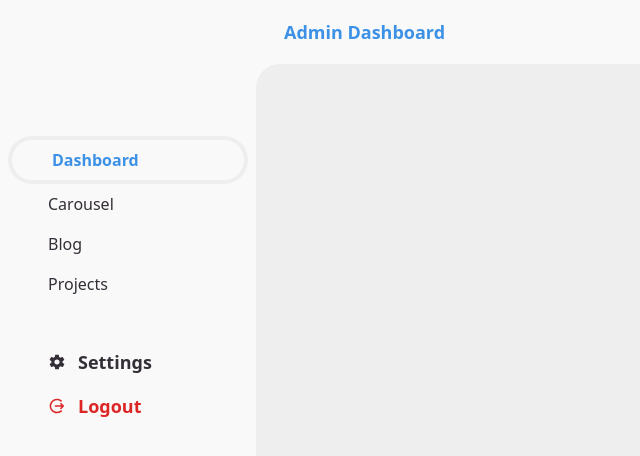
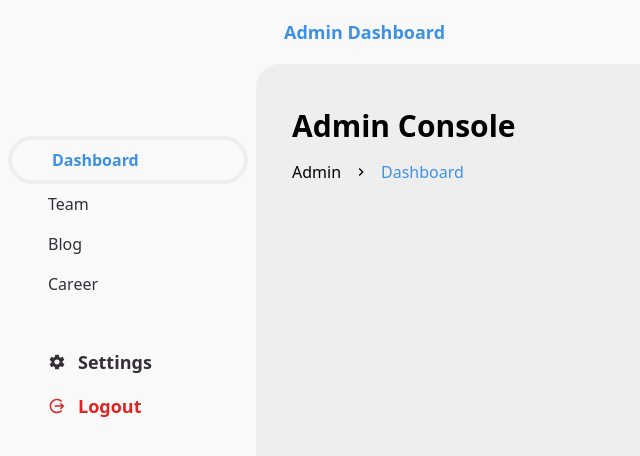
Before and after one commit to Fica-Web/FicaAds, a React (Vite) app in the folder frontend/: page /admin in a window 1280 px wide. Shown: the top 456 px of the page, without its empty margins (0-640 px from the left). Built offline with nearby package versions, Linux system fonts and the light colour scheme.

Commit message:
reusable admin title card

```diff
--- /dev/null
+++ b/frontend/src/admin/components/reusable/AdminTitleCard.jsx
@@ -0,0 +1,23 @@
+import React from 'react';
+import { MdOutlineKeyboardArrowRight } from "react-icons/md";
+
+const AdminTitleCard = ({ title }) => {
+    return (
+        <div className='my-5 px-3 '>
+            <h2 className='text-3xl font-semibold'>
+                Admin Console
+            </h2>
+            <div className='flex gap-3 items-center my-4'>
+                <p>
+                    Admin
+                </p>
+                <MdOutlineKeyboardArrowRight />
+                <p className='text-adminPrimary'>
+                    { title }
+                </p>
+            </div>
+        </div>
+    )
+}
+
+export default AdminTitleCard
--- a/frontend/src/admin/pages/AdminBlogPage.jsx
+++ b/frontend/src/admin/pages/AdminBlogPage.jsx
@@ -1,9 +1,10 @@
-import React from 'react'
+import React from 'react';
+import AdminTitleCard from '../components/reusable/AdminTitleCard';
 
 const AdminBlogPage = () => {
   return (
     <div>
-
+        <AdminTitleCard title='Blog' />
     </div>
   )
 }
--- a/frontend/src/admin/pages/AdminCareerPage.jsx
+++ b/frontend/src/admin/pages/AdminCareerPage.jsx
@@ -1,9 +1,10 @@
-import React from 'react'
+import React from 'react';
+import AdminTitleCard from '../components/reusable/AdminTitleCard';
 
 const AdminCareerPage = () => {
   return (
     <div>
-
+      <AdminTitleCard title='Career' />
     </div>
   )
 }
--- a/frontend/src/admin/pages/AdminDashboard.jsx
+++ b/frontend/src/admin/pages/AdminDashboard.jsx
@@ -1,9 +1,10 @@
-import React from 'react'
+import React from 'react';
+import AdminTitleCard from '../components/reusable/AdminTitleCard';
 
 const AdminDashboard = () => {
   return (
     <div>
-
+      <AdminTitleCard title='Dashboard' />
     </div>
   )
 }
--- a/frontend/src/admin/pages/AdminTeamPage.jsx
+++ b/frontend/src/admin/pages/AdminTeamPage.jsx
@@ -1,9 +1,10 @@
 import React from 'react'
+import AdminTitleCard from '../components/reusable/AdminTitleCard'
 
 const AdminTeamPage = () => {
   return (
     <div>
-
+      <AdminTitleCard title='Team' />
     </div>
   )
 }
--- a/frontend/src/data/adminNavOptions.js
+++ b/frontend/src/data/adminNavOptions.js
@@ -5,16 +5,16 @@ const adminNavOptions = [
         end: true
     },
     {
-        name: 'Carousel',
-        path: '/admin/carousel',
+        name: 'Team',
+        path: '/admin/teams',
     },
     {
         name: 'Blog',
         path: '/admin/blogs'
     },
     {
-        name: 'Projects',
-        path: '/admin/projects'
+        name: 'Career',
+        path: '/admin/careers'
     },
 ]
 
```
